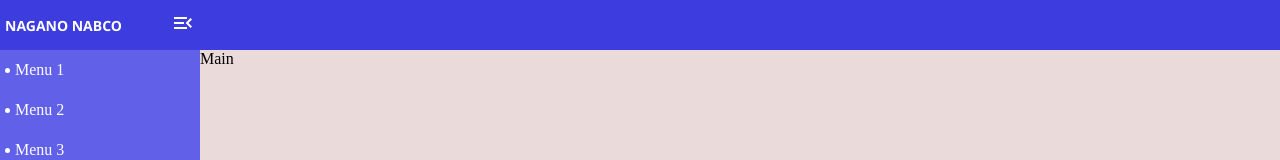
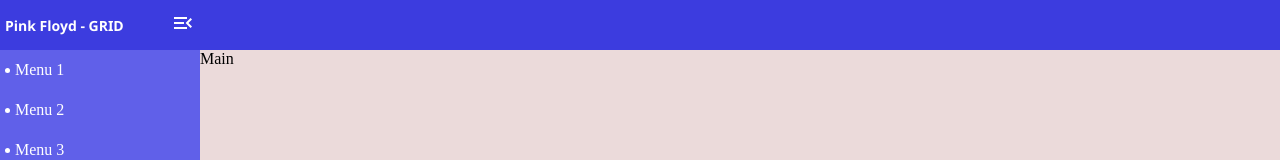
Before and after one commit to raselkarim7/navbar-sidebar-by-grid-and-flex, a React (Vite) app: page / in a window 1280 px wide. Shown: the top 160 px of the page. Built offline with nearby package versions, Linux system fonts and the light colour scheme.

Commit message:
title fixed

```diff
--- a/src/App.tsx
+++ b/src/App.tsx
@@ -13,7 +13,7 @@ function App() {
     <div className={sidebar ? "appSidebar" : "appNoSidebar"}>
       <div className="header">
         <div className="part1">
-          {sidebar ? <div className="appTitle">NAGANO NABCO</div> : ""}
+          {sidebar ? <div className="appTitle">Pink Floyd - GRID</div> : ""}
           <div
             className={`menuOpenIconContainer ${sidebar ? '' : 'logoAnim'}`}
             onClick={() => {
```
